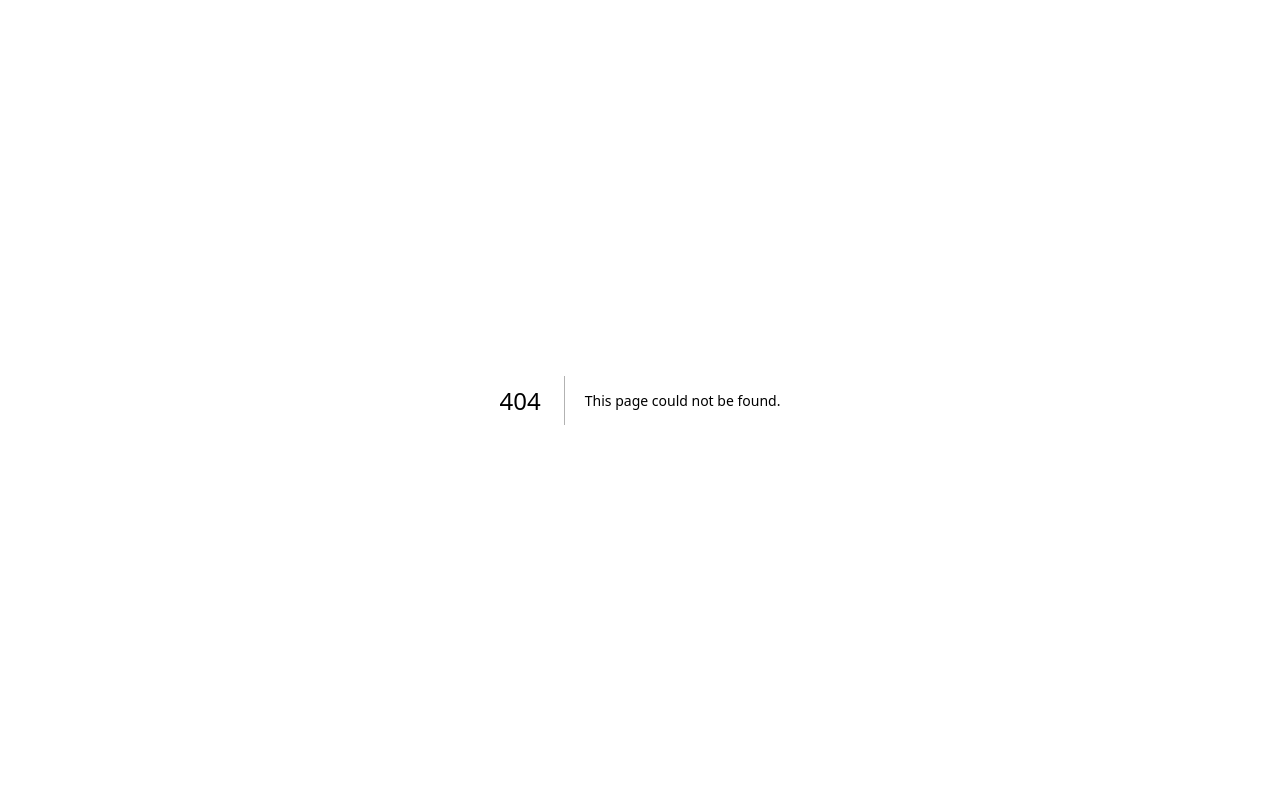
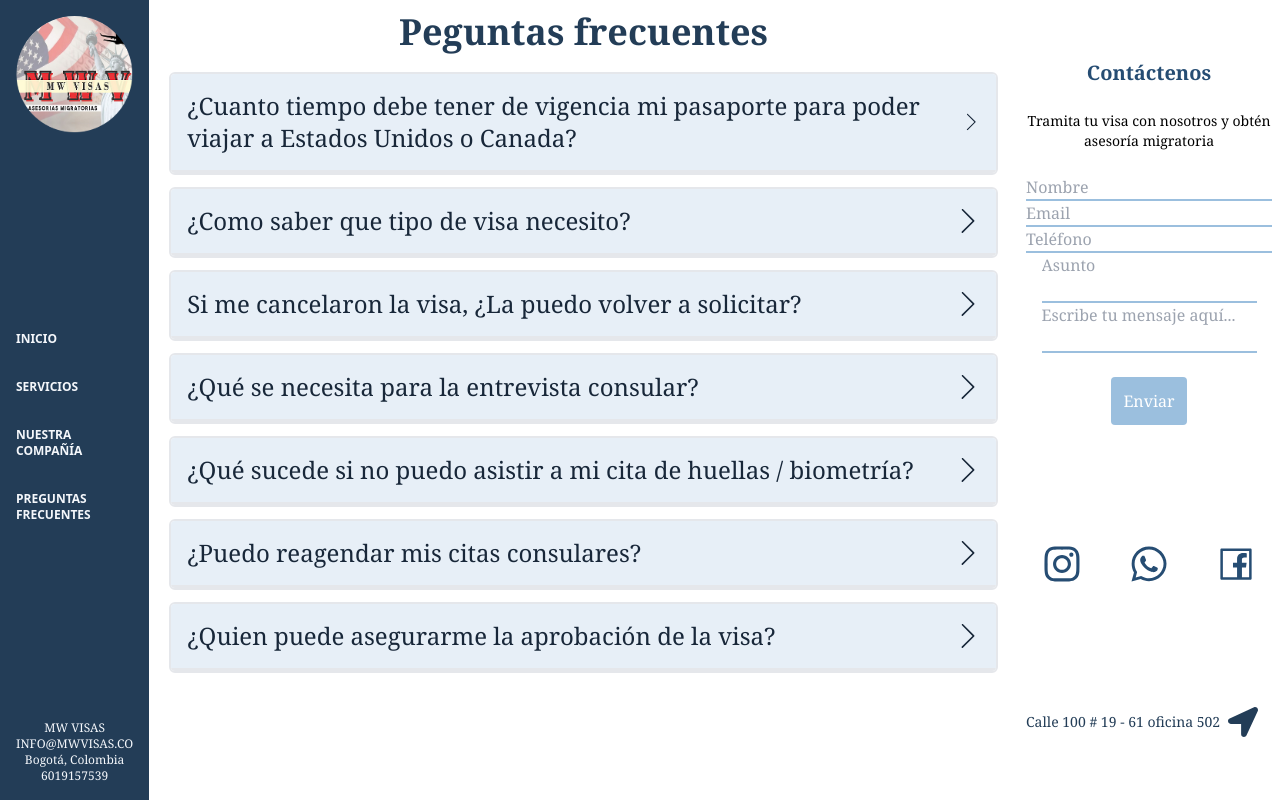
Before and after one commit to sebasRT/MW-VISAS, a Next.js app: page /FAQ in a window 1280 px wide. Before the commit this address had no page. Built offline with nearby package versions, Linux system fonts and the light colour scheme; no server answers.

Commit message:
feature: frequent questions

```diff
--- /dev/null
+++ b/src/app/(main)/FAQ/page.tsx
@@ -0,0 +1,59 @@
+import { SlArrowRight } from "react-icons/sl";
+
+const page = () => {
+
+    return (
+        <>
+            <h1 className="text-center block font-bold text-4xl m-3 text-primary-900 ">Peguntas frecuentes</h1>
+            <article className="grid gap-3 m-5">
+                <FAQ title="¿Cuanto tiempo debe tener de vigencia mi pasaporte para poder viajar a Estados Unidos o Canada?" info="El pasaporte debe tener un tiempo mínimo de vigencia de 6 meses contados a partir de la fecha del viaje." />
+
+                <FAQ title="¿Como saber que tipo de visa necesito?" info="El tipo de visa que debes utilizar es fundamental para conseguir la aprobación de tu visa, una gran mayoría de negaciones se da por que el consul determina que tu solicitud esta tipificada de forma errada.
+                lo primero que debes hacer es tener claro tu objetivo de viaje, asi podrás identificar la visa que realmente requieres y si cumples con los requisitos para hacer la solicitud."/>
+
+                <FAQ title="Si me cancelaron la visa, ¿La puedo volver a solicitar?" info="Lo primero que debes saber es en que estado migratorio te encuentras, con ello puedes saber
+                si eres admisible o que tipo de proceso debes realizar para volver a ser apto para ingresar legalmente a los Estados Unidos, recuerda que un proceso sin errores te llevara
+                a cumplir tu meta"/>
+
+                <FAQ title="¿Qué se necesita para la entrevista consular?" info="La entrevista es muy importante para el resultado de tu solicitud por eso
+                te sugerimos prepararte con anticipación, debes presentar tu pasaporte, el cual debe estar vigente y en perfectas condiciones, la hoja de
+                confirmación con la que presentaste tus huellas / biometría y ser  puntuales, tener una excelente presentación personal te ayudara a conseguir el objetivo."/>
+
+                <FAQ title="¿Qué sucede si no puedo asistir a mi cita de huellas / biometría?" info="Si presentas algún inconveniente que no te permite asistir a tu cita de
+                huellas es necesario reagendar tus citas e informar al consulado el motivo de tu inasistencia para que asi no se vea afectado tu proceso."/>
+
+                <FAQ title="¿Puedo reagendar mis citas consulares?" info="Claro que puedes reagendar tus citas, es importante tener en cuenta que este proceso lo puedes hacer
+                durante la vigencia del pago consular, es decir un año, una vez se cumpla este tiempo el sistema no te dará la opción de cambiar la fecha por que corres el
+                riesgo de cancelar la cita y perder tu proceso."/>
+
+                <FAQ title="¿Quien puede asegurarme la aprobación de la visa?" info="Ninguna persona o empresa puede garantizarte la aprobación de la visa ya que la decision
+                será tomada por el consul durante la entrevista y el resultado depende de tu perfil y el análisis que hagan durante tu entrevista consular. Ten presente que con
+                el acompañamiento y asesoría brindada por nuestros profesionales aumentaras el porcentaje de aprobación para tu visado."/>
+
+            </article>
+            {/* <section>
+                <h2>Déjanos tu pregunta</h2>
+                <span>Uno de nuestros asesores te dará claridad en tus dudas. </span>
+
+            </section> */}
+
+        </>
+    )
+
+}
+const FAQ = ({ title, info }: { title: string, info: string }) => {
+    return (
+        <div className="group relative overflow-hidden text-primary-950  rounded-md border-primary-700x border-2" tabIndex={0}>
+            <figure className="p-4 text-xl md:text-2xl flex flex-row justify-between items-center bg-primary-100">
+                <h2 className="inline">{title}</h2>
+                <SlArrowRight className="group-focus:rotate-90 transition ease-in-out" />
+            </figure>
+            <hr className="border-t-2 border " />
+            <p className="h-0 -translate-y-full text-transparent text-lg group-focus:p-4 group-focus:translate-y-0 group-focus:h-full group-focus:text-primary-950 transition select-none">
+                {info}
+            </p>
+        </div>
+    )
+}
+
+export default page
--- a/src/app/(main)/layout.tsx
+++ b/src/app/(main)/layout.tsx
@@ -5,14 +5,14 @@ import Info from "@/components/Info"
 export default function MainLayout(props: {
   children: React.ReactNode
   modal: React.ReactNode}) {
-    return (<div className="flex flex-col md:flex-row">
+    return (<div className="flex flex-col md:flex-row justify-between">
 
         <Header/>
             {props.modal}
-      <main>
+      <main className="flex-1">
             {props.children}
       </main>
           <ContactUs/>
-        <Info styles="relative text-primary-700 text-base text-center md:hidden my-4"/>
+        <Info styles="relative bg-primary-600 py-4 text-primary-50 text-base text-center md:hidden my-4"/>
     </div> )
   }
--- a/src/app/(main)/page.tsx
+++ b/src/app/(main)/page.tsx
@@ -9,7 +9,7 @@ const Main = () => {
       <h1 className='text-5xl font-bold text-center text-primary-700'>MW-VISAS</h1>
       <GetVisaBanner />
       <hr />
-      <p className='p-3 text-primary-900 text-center text-lg my-3'>    ¡Bienvenid@ a <b>MW-VISAS</b>! Somos una firma dedicada a hacer realidad tus sueños de
+      <p className='p-3 text-primary-900 text-center text-lg my-3'> ¡Bienvenid@ a <b>MW-VISAS</b>! Somos una firma dedicada a hacer realidad tus sueños de
         migrar a <b>Estados Unidos</b> y <b>Canadá</b>. Con una trayectoria sólida y un equipo de <b>expertos
           en leyes migratorias</b>, nos enorgullece ser tu aliado en este emocionante viaje hacia nuevas oportunidades
         y horizontes.
--- a/src/app/(main)/visa-canadiense/page.tsx
+++ b/src/app/(main)/visa-canadiense/page.tsx
@@ -14,7 +14,7 @@ const canadianVisasPage = () => {
         <div className='w-full flex flex-col items-center justify-center text-primary-700'>
             <h1 className='text-center text-2xl md:text-3xl font-semibold'>VISA CANADIENSE</h1>
             <section className='w-full my-16 self-center flex flex-col items-center'>
-                <h3 className='text-2xl mb-3'>¿Qué tipo de visa buscas?</h3>
+                <p className='text-2xl mb-3'>¿Qué tipo de visa buscas?</p>
                 <div className='grid grid-cols-2 w-3/4'>
                     <LinkButton href='#visa-canadiense-turismo' className={linkToSectionStyles}>TURISMO</LinkButton>
                     <LinkButton href='#visa-canadiense-trabajo' className={linkToSectionStyles}>TRABAJO</LinkButton>
--- a/src/app/(main)/visa-estadounidense/page.tsx
+++ b/src/app/(main)/visa-estadounidense/page.tsx
@@ -16,7 +16,7 @@ const americanVisaPage = () => {
             <h1 className='text-center text-2xl md:text-3xl font-semibold'>VISA ESTADOUNIDENSE</h1>
 
             <section className='w-full my-16 self-center flex flex-col items-center'>
-                <h3 className='text-2xl mb-3'>¿Qué tipo de visa buscas?</h3>
+                <p className='text-2xl mb-3'>¿Qué tipo de visa buscas?</p>
                 <div className='grid grid-cols-2 w-3/4'>
                     <LinkButton href='#visa-estadounidense-turismo' className={linkToSectionStyles}>TURISMO</LinkButton>
                     <LinkButton href='#visa-estadounidense-trabajo' className={linkToSectionStyles}>TRABAJO</LinkButton>
--- a/src/app/robots.ts
+++ b/src/app/robots.ts
@@ -10,7 +10,7 @@ export default function robots(): MetadataRoute.Robots {
       },
       {
         userAgent: ['Applebot', 'Bingbot'],
-        disallow: ['/'],
+        allow: ['/'],
       },
     ],
     sitemap: 'https://www.mwvisas.co/sitemap.xml',
--- a/src/app/sitemap.ts
+++ b/src/app/sitemap.ts
@@ -26,5 +26,11 @@ export default function sitemap(): MetadataRoute.Sitemap {
       changeFrequency: 'monthly',
       priority: 0.8,
     },
+    {
+      url: 'https://www.mwvisas.co/FAQ',
+      lastModified: new Date(),
+      changeFrequency: 'monthly',
+      priority: 0.6
+    }
   ]
 }
--- a/src/components/ContactUs.tsx
+++ b/src/components/ContactUs.tsx
@@ -2,7 +2,7 @@
 import React, { useReducer, useState } from 'react';
 import useEncodeWppURI from '@/utils/useEncodeWppURI';
 import { useRouter } from 'next/navigation';
-import { FaInstagram, FaWhatsapp } from 'react-icons/fa'
+import { FaInstagram, FaLocationArrow, FaWhatsapp } from 'react-icons/fa'
 import { AiOutlineFacebook } from 'react-icons/ai'
 import Link from 'next/link';
 import { sendNewClientEmail } from './services/_actions';
@@ -130,7 +130,7 @@ const ContactUs = () => {
 
 
   return (
-    <div className='md:sticky md:h-screen flex flex-col top-0  justify-around'>
+    <div className='md:sticky md:h-screen flex flex-col top-0  justify-around md:w-min'>
 
       <form className='z-0 flex bg-white self-center flex-col items-center text-center p-2'>
         <h1 className='text-primary-700 font-bold text-xl'>Contáctenos</h1>
@@ -224,6 +224,13 @@ const ContactUs = () => {
         <Link href="https://www.facebook.com/visasmwsas?locale=es_LA"><AiOutlineFacebook className='cursor-pointer' size={40}></AiOutlineFacebook></Link>
 
       </div>
+
+      <Link href="https://maps.app.goo.gl/AHT72SDgqejdBf6n6"  className=' flex items-center px-7 py-3 cursor-pointer text-center text-lg gap-2 text-primary-900 md:text-sm md:px-2'>
+      <span>
+        Calle 100 # 19 - 61 oficina 502
+        </span>
+        <FaLocationArrow className="text-3xl"/>
+      </Link>
     </div>
 
   );
--- a/src/components/Header.tsx
+++ b/src/components/Header.tsx
@@ -12,6 +12,7 @@ const Header = () => {
   };
   return (
     <div className='sticky
+    md:w-min
       flex
       flex-row
       items-center
@@ -73,10 +74,13 @@ const Header = () => {
               href='/' scroll>Inicio</Link></li>
             <li><Link
               className="text-primary-50 font-sans uppercase "
-              href='aboutUs' scroll>Nuestra Compañía</Link></li>
+              href='/services' scroll>Servicios</Link></li>
             <li><Link
               className="text-primary-50 font-sans uppercase "
-              href='services' scroll>Servicios</Link></li>
+              href='/aboutUs' scroll>Nuestra Compañía</Link></li>
+            <li><Link
+              className="text-primary-50 font-sans uppercase "
+              href='/FAQ' scroll>Preguntas frecuentes</Link></li>
           </ul>
               </div>
         </div>
@@ -86,12 +90,16 @@ const Header = () => {
           <Link
           className="text-primary-50 font-semibold font-sans uppercase hover:scale-105 transition"
           href='/' scroll>Inicio</Link>
+          <Link
+          className="text-primary-50 font-semibold font-sans uppercase hover:scale-105 transition"
+          href='services' scroll>Servicios</Link>
         <Link
           className="text-primary-50 font-semibold font-sans uppercase hover:scale-105 transition"
           href='aboutUs' scroll>Nuestra Compañía</Link>
           <Link
           className="text-primary-50 font-semibold font-sans uppercase hover:scale-105 transition"
-          href='services' scroll>Servicios</Link>
+          href='services' scroll>Preguntas frecuentes</Link>
+
 
         </div>
       </nav >
--- a/src/components/services/Slide.tsx
+++ b/src/components/services/Slide.tsx
@@ -12,7 +12,7 @@ import '@/styles/slides.css'
 const Slide = () => {
   return (
     <div className="sliderFrame">
-    <div className="slideItems text-5xl ">
+    <section className="slideItems text-5xl ">
         <Feature description='Proceso totalmente personalizado'> <BsFillPersonCheckFill/></Feature>
         <Feature description='Análisis de viabilidad antes de iniciar solicitud' ><LuSearchCheck /></Feature>
         <Feature description='Consulta desde cualquier lugar del país' >            <div className="relative ">
@@ -24,17 +24,17 @@ const Slide = () => {
             </div></Feature>
         <Feature description='Transparencia y eficacia en cada proceso' ><FaHandsHelping/></Feature>
         <Feature description='Capacitación para entrevista consular' ><LiaChalkboardTeacherSolid/></Feature>
-    </div>
+    </section>
 </div>
 )
 }
 
 const Feature = ({ description, children }: { description: string, children: ReactNode }) => {
     return (
-        <div className='itemContainer text-primary-600'>
+        <article className='itemContainer text-primary-600'>
            {children}
             <p className='font-semibold text-lg md:text-2xl text-primary-950 '>{description}</p>
-        </div>
+        </article>
     )
 
 }
```
